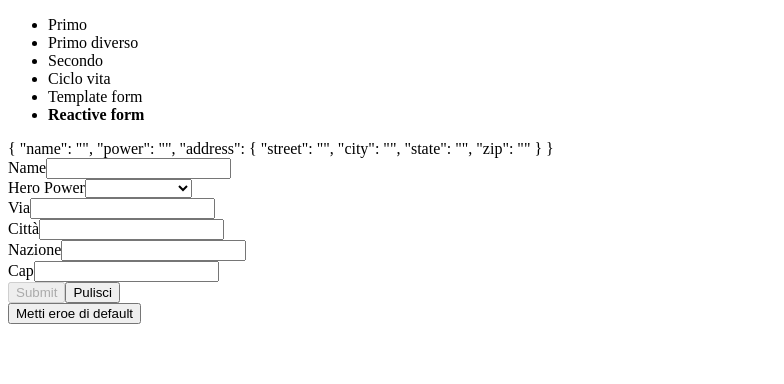
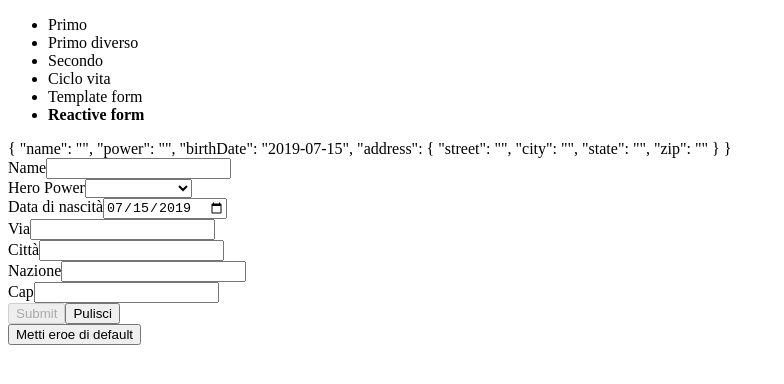
Before and after one commit to LukeSkywa/DemoBergamo, an Angular app: page /reactive-form in a window 1280 px wide. Shown: the top 384 px of the page, without its empty margins (0-784 px from the left). Built offline with nearby package versions, Linux system fonts and the light colour scheme.

Commit message:
inizializzazione campo date

```diff
--- a/src/app/forms/reactive-form/reactive-form.component.html
+++ b/src/app/forms/reactive-form/reactive-form.component.html
@@ -11,6 +11,10 @@
             <option *ngFor="let pow of powers" [value]="pow">{{pow}}</option>
         </select>
         <p *ngIf="powerControl.status === 'INVALID' && powerControl.dirty">Campo potere obbligatorio</p>
+    </div>
+    <div>
+        <label for="birthDate">Data di nascità</label>
+        <input type="date" id="birthDate" formControlName="birthDate">
     </div>
     <div formGroupName="address">
         <div>
--- a/src/app/forms/reactive-form/reactive-form.component.ts
+++ b/src/app/forms/reactive-form/reactive-form.component.ts
@@ -21,9 +21,11 @@ export class ReactiveFormComponent implements OnInit {
   }
 
   constructor(private fb: FormBuilder) {
+    const date = new Date(2019, 6,15);
     this.heroForm = this.fb.group({
       name: ['', Validators.compose([Validators.required, Validators.minLength(2)])],
       power: ['', Validators.required],
+      birthDate: [date.toISOString().substring(0, 10)],
       address: this.fb.group({
         street: '',
         city: '',
@@ -31,6 +33,7 @@ export class ReactiveFormComponent implements OnInit {
         zip: ['', Validators.compose([Validators.minLength(5),Validators.maxLength(5)])]
       })
     });
+
   }
 
   setDefault() {
```
